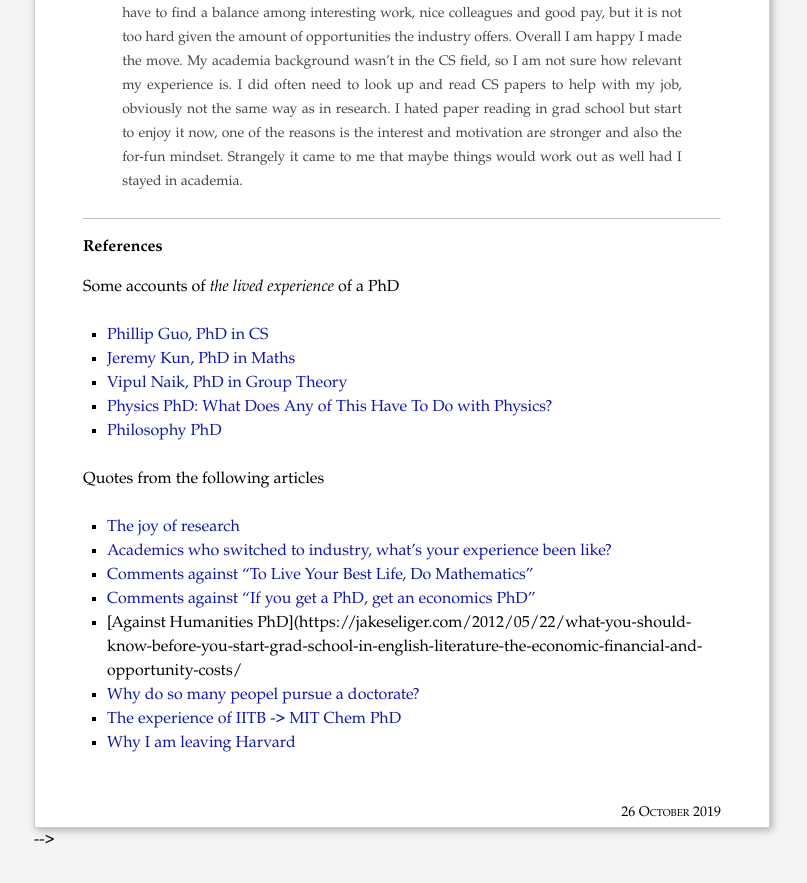
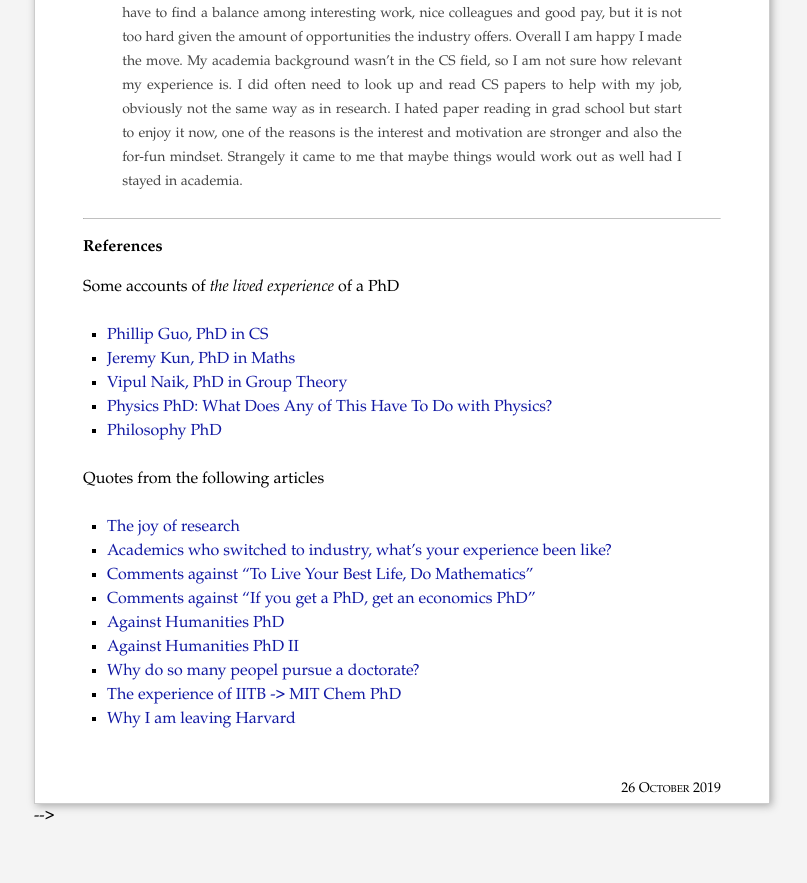
Before and after one commit to piyushahuja/piyushahuja.github.io, a Jekyll site: the page built from _posts/journal/2019-10-26-math-academia.md, in a window 1280 px wide and 900 px high, scrolled down 5932 px. Shown: the top 883 px of the window, without its empty margins (238-1045 px from the left). Built offline with Jekyll 4.4.1, drawn with Linux system fonts in a browser that asks for light colours.

Commit message:
auto deployed

```diff
--- a/_posts/journal/2019-10-26-math-academia.md
+++ b/_posts/journal/2019-10-26-math-academia.md
@@ -126,7 +126,8 @@ Quotes from the following articles
 - [Academics who switched to industry, what's your experience been like?](https://news.ycombinator.com/item?id=18798498)
 - [Comments against "To Live Your Best Life, Do Mathematics"](https://news.ycombinator.com/item?id=13552747)
 - [Comments against "If you get a PhD, get an economics PhD"](https://news.ycombinator.com/item?id=5669474)
-- [Against Humanities PhD](https://jakeseliger.com/2012/05/22/what-you-should-know-before-you-start-grad-school-in-english-literature-the-economic-financial-and-opportunity-costs/
+- [Against Humanities PhD](https://jakeseliger.com/2012/05/22/what-you-should-know-before-you-start-grad-school-in-english-literature-the-economic-financial-and-opportunity-costs/)
+- [Against Humanities PhD II](https://news.ycombinator.com/item?id=28725346)
 - [Why do so many peopel pursue a doctorate?](https://news.ycombinator.com/item?id=11543439)
 - [The experience of IITB -> MIT Chem PhD](https://www.insightiitb.org/graduate-student-to-be-or-not-to-be/)
 - [Why I am leaving Harvard](http://matt-welsh.blogspot.com/2010/11/why-im-leaving-harvard.html)
```
